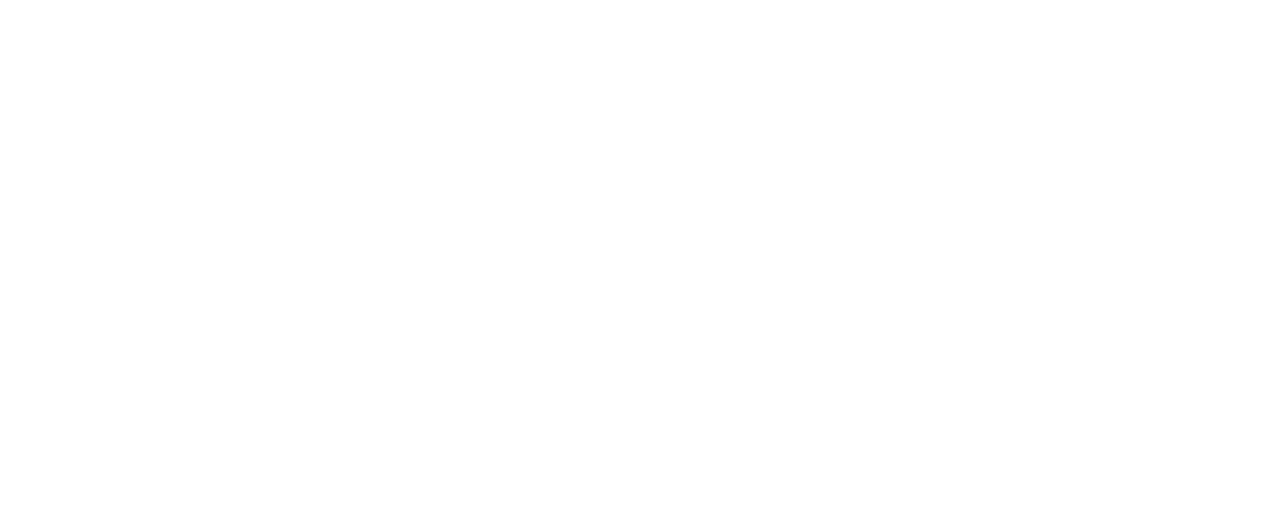
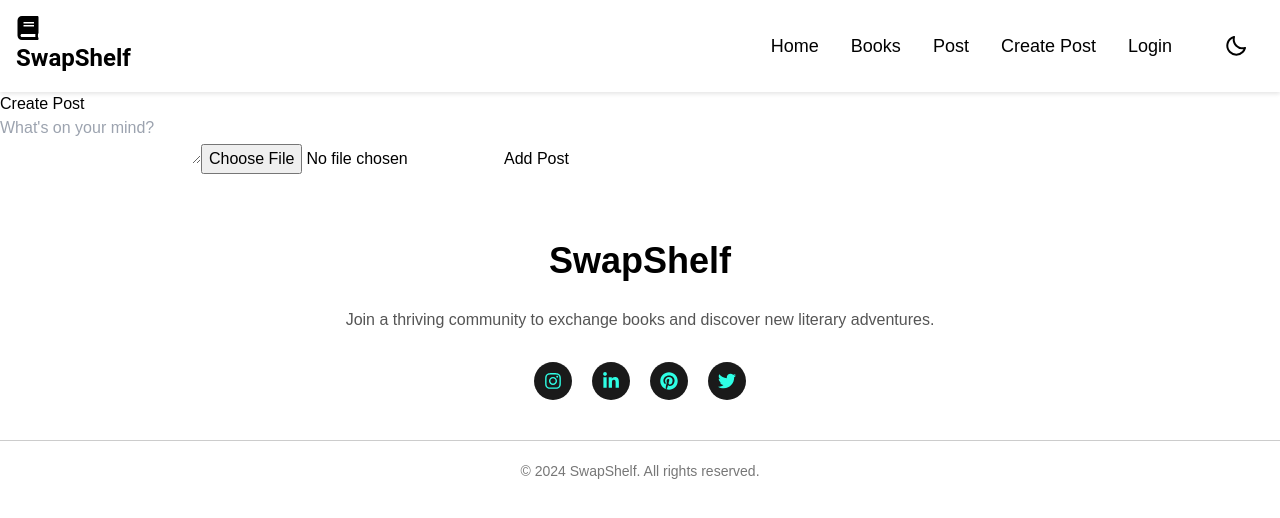
Before and after one commit to Nayanika1402/SwapShelf, a React (Vite) app: page /newp in a window 1280 px wide. Before the commit this address had no page. Shown: the top 518 px of the page. Built offline with nearby package versions, Linux system fonts and the light colour scheme.

Commit message:
Home Page fixed

```diff
--- a/src/App.jsx
+++ b/src/App.jsx
@@ -5,6 +5,7 @@
 import OTP from "./components/Auth/OTP.jsx";
 import Feed from "./components/Home/Feed.jsx";
 import Category from "./components/books/Category.jsx";
+import NewP from "./components/Home/Newp.jsx";
 
 
 
@@ -19,6 +20,7 @@
        <Routes>
         <Route path="/" element={<LandingPage />} />
         <Route path="/feed" element={<Feed />} />
+        <Route path="/newp" element={<NewP />} />
         <Route path="/otp/:userId" element={<OTP />} />
         <Route path="/login" element={<Login />} />
         <Route path="/register" element={<Register />} />
--- a/src/components/Footer.jsx
+++ b/src/components/Footer.jsx
@@ -1,8 +1,33 @@
+import React from 'react';
+import '../index.css';
+import { FaFacebookF, FaTwitter, FaInstagram, FaLinkedinIn, FaPinterest } from 'react-icons/fa'; // Import FontAwesome icons
 
-export default function Footer() {
+const Footer = () => {
   return (
-    <div>
+    <footer className="custom-footer">
+      <div className="footer-content">
+        <h2>SwapShelf</h2>
+        <p>Join a thriving community to exchange books and discover new literary adventures.</p>
+        <div className="footer-socials">
+          <a href="https://www.instagram.com" target="_blank" rel="noreferrer" aria-label="Instagram">
+            <FaInstagram />
+          </a>
+          <a href="https://www.linkedin.com" target="_blank" rel="noreferrer" aria-label="LinkedIn">
+            <FaLinkedinIn />
+          </a>
+          <a href="https://www.pinterest.com" target="_blank" rel="noreferrer" aria-label="Pinterest">
+            <FaPinterest />
+          </a>
+          <a href="https://www.twitter.com" target="_blank" rel="noreferrer" aria-label="Twitter">
+            <FaTwitter />
+          </a>
+        </div>
+      </div>
+      <div className="footer-bottom">
+        <p>© 2024 SwapShelf. All rights reserved.</p>
+      </div>
+    </footer>
+  );
+};
 
-    </div>
-  )
-}
+export default Footer;
--- a/src/components/Home/Feed.jsx
+++ b/src/components/Home/Feed.jsx
@@ -2,6 +2,7 @@
 import postImage from '../../images/ShortStory.png'
 import userImage from "../../images/Avatar.png"
 import Navbar from '../Navbar';
+import Footer from '../Footer';
 
 const Feed = () => {
   const [searchQuery, setSearchQuery] = useState('');
@@ -14,7 +15,7 @@
       username: '@johndoe',
       timestamp: '2 hours ago',
       content: 'This is a preview of the post content...',
-      image:postImage,
+      image: postImage,
       userImage: userImage,
       description: 'This is a detailed description of the post.',
     },
@@ -28,7 +29,6 @@
         userImage: userImage,
         description: 'This is a detailed description of the post.',
       },
-
 
       {
         id: 3,
@@ -100,22 +100,22 @@
         description: 'This is a detailed description of the post.',
       },
 
-
     // Add more posts here
   ]);
-
-
 
   const filteredPosts = posts.filter((post) => {
     return post.content.toLowerCase().includes(searchQuery.toLowerCase());
   });
 
   return (
-    <><Navbar />
-    <h1 className='text-4xl font-semibold items-center justify-center mt-5 mb-10 ml-[80vh] '>Literatural <span className='text-cyan-300'>Post</span></h1>
-    <div className="feed-section p-4 ">
+    <>
+      <Navbar />
+      <h1 className='text-2xl sm:text-3xl md:text-4xl lg:text-5xl font-semibold text-center mt-5 mb-10'>
+  Literatural<span className='text-cyan-300'> Post</span>
+</h1>
+      <div className="feed-section p-4">
 
-      <div className="search-filter-bar mb-10 flex space-x-4 ">
+        <div className="search-filter-bar mb-10 flex flex-col sm:flex-row space-y-4 sm:space-y-0 sm:space-x-4">
           <input
             type="text"
             placeholder="Search posts..."
@@ -144,14 +144,14 @@
         </div>
 
         {/* Posts Feed */}
-      <div className="posts-feed grid grid-cols-4 justify-between gap-2">
+        <div className="posts-feed grid grid-cols-1 sm:grid-cols-2 md:grid-cols-3 lg:grid-cols-4 gap-6">
           {filteredPosts.map((post) => (
-          <div key={post.id} className="post-card border border-gray-300 rounded-2xl p-3 w-[48vh]  mx-auto ">
+            <div key={post.id} className="post-card border border-gray-300 rounded-2xl p-4">
               <div className="user-info flex items-center mb-2">
                 <img
                   src={post.userImage}
                   alt="User Profile"
-                className="profile-pic w-8 h-8 rounded-full mr-2"/>
+                  className="profile-pic w-8 h-8 rounded-full mr-2" />
                 <div>
                   <span className="username font-bold text-sm">{post.username}</span>
                   <span className="timestamp text-xs text-gray-500 ml-2">{post.timestamp}</span>
@@ -163,7 +163,7 @@
               </div>
               {post.image && (
                 <div className="post-media mb-2">
-                <img src={post.image} alt="Post Media" className="rounded w-[48vh] h-[15vh]" />
+                  <img src={post.image} alt="Post Media" className="rounded w-full h-40 object-cover" />
                 </div>
               )}
               {post.description && (
@@ -171,7 +171,7 @@
                   <p className="text-gray-700 text-sm">{post.description}</p>
                 </div>
               )}
-            <div className="post-actions flex space-x-6 p-3 ml-10">
+              <div className="post-actions flex justify-around p-3">
                 <button className="like-btn text-red-500 text-sm">❤️ Like</button>
                 <button className="share-btn text-blue-500 text-sm">🔗 Share</button>
                 <button className="comment-btn text-green-500 text-sm">💬 Comment</button>
@@ -179,7 +179,9 @@
             </div>
           ))}
         </div>
-    </div></>
+      </div>
+      <Footer />
+    </>
   );
 };
 
--- a/src/components/Home/Newp.jsx
+++ b/src/components/Home/Newp.jsx
@@ -1,10 +1,12 @@
-import {useState} from 'react'
+import { useState } from 'react';
+import Navbar from '../Navbar';
+
+import Footer from '../Footer';
 
 export default function Newp() {
-
   const [newPostContent, setNewPostContent] = useState('');
   const [newPostImage, setNewPostImage] = useState(null);
-    const [posts,setPosts] = useState([
+  const [posts, setPosts] = useState([
     {
       id: 1,
       username: '@johndoe',
@@ -42,28 +44,40 @@
     setNewPostContent('');
     setNewPostImage(null);
   };
+
   return (
-    <div>
-            <div className="new-post-section mb-4 p-4 border border-gray-300 rounded">
+    <>
+      <Navbar />
+      <h1 className='text-2xl sm:text-3xl md:text-4xl lg:text-5xl font-semibold text-center mt-5 mb-10'>
+  Create<span className='text-cyan-300'> Post</span>
+</h1>
+    <div className="max-w-2xl mx-auto mt-10">
+      <div className="new-post-section mb-8 p-6 bg-white shadow-md rounded-lg border border-gray-200">
         <textarea
           value={newPostContent}
           onChange={(e) => setNewPostContent(e.target.value)}
           placeholder="What's on your mind?"
-          className="w-full p-2 border border-gray-300 rounded mb-2"
+          className="w-full p-3 border border-gray-300 rounded-lg mb-4 focus:outline-none focus:ring-2 focus:ring-blue-500"
         ></textarea>
-        <input type="file" onChange={handleImageUpload} className="mb-2" />
+        <input
+          type="file"
+          onChange={handleImageUpload}
+          className="mb-4 block text-sm text-gray-600 file:mr-4 file:py-2 file:px-4 file:rounded-lg file:border-0 file:text-sm file:font-semibold file:bg-blue-500 file:text-white hover:file:bg-blue-600"
+        />
         {newPostImage && (
-          <div className="image-preview mb-2">
-            <img src={newPostImage} alt="Selected" className="rounded w-full" />
+          <div className="image-preview mb-4">
+            <img src={newPostImage} alt="Selected" className="rounded-lg w-full object-cover h-48" />
           </div>
         )}
         <button
           onClick={handleAddPost}
-          className="p-2 bg-blue-500 text-white rounded"
+          className="w-full py-2 bg-blue-600 text-white rounded-lg shadow-md hover:bg-blue-700 focus:outline-none focus:ring-2 focus:ring-blue-500"
         >
           Add Post
         </button>
       </div>
+      <Footer />
     </div>
-  )
+    </>
+  );
 }
--- a/src/components/LandingPage/LandingPage.jsx
+++ b/src/components/LandingPage/LandingPage.jsx
@@ -1,8 +1,9 @@
-import  { useState } from 'react';
+import React, { useState } from 'react';
 import '../../index.css';
 import Navbar from '../Navbar';
 import KnowledgeAnimate from '../../images/knowledge-animate[1].svg';
 import { Link } from 'react-router-dom';
+import Footer from '../Footer';  // Import the Footer component
 
 const LandingPage = () => {
   const [lightMode, setLightMode] = useState(true);
@@ -26,6 +27,7 @@
           <img src={KnowledgeAnimate} alt="Knowledge Animate" />
         </div>
       </header>
+      <Footer lightMode={lightMode} />  {/* Add the Footer component */}
     </div>
   );
 };
--- a/src/components/Navbar.jsx
+++ b/src/components/Navbar.jsx
@@ -1,15 +1,21 @@
 import React from 'react';
 import { BiSun, BiMoon } from 'react-icons/bi';
+import { FaBook } from 'react-icons/fa'; // Import the book icon
 import { Link } from 'react-router-dom';
 
 const Navbar = ({ lightMode, toggleLightMode }) => {
   return (
     <nav className="navbar">
-      <div className="logo">
+      <div className="logo flex items-center">
+        <FaBook size={24} className="mr-2" /> {/* Add the book icon here */}
         <h1>SwapShelf</h1>
       </div>
       <div className="nav-links">
-        <button className="login-btn"><Link to ="/login">Login</Link></button>
+        <button className="home-btn"><Link to="/">Home</Link></button>
+        <button className="books-btn"><Link to="/books">Books</Link></button>
+        <button className="post-btn"><Link to="/feed">Post</Link></button>
+        <button className="newp-btn"><Link to="/newp">Create Post</Link></button>
+        <button className="login-btn"><Link to="/login">Login</Link></button>
         <button onClick={toggleLightMode} className="toggle-mode-btn">
           {lightMode ? <BiSun size={24} /> : <BiMoon size={24} />}
         </button>
--- a/src/index.css
+++ b/src/index.css
@@ -21,7 +21,6 @@
   color: #EEE;
   min-height: 100vh; /* Ensure the background covers the whole page */
 }
-
 .navbar {
   background-color: inherit; /* Change to inherit the background color based on the mode */
   padding: 1rem;
@@ -32,7 +31,7 @@
   box-shadow: 0 2px 4px rgba(0, 0, 0, 0.1); /* Optional: Add a slight shadow for better visibility */
 }
 
-.toggle-mode-btn, .login-btn {
+.toggle-mode-btn, .login-btn, .post-btn, .books-btn, .home-btn, .newp-btn {
   background: none;
   border: none;
   cursor: pointer;
@@ -41,7 +40,7 @@
   border-radius: 4px;
 }
 
-.login-btn:hover, .toggle-mode-btn:hover {
+.login-btn:hover, .toggle-mode-btn:hover, .post-btn:hover, .books-btn:hover, .home-btn:hover, .newp-btn:hover  {
   background-color: rgba(255, 255, 255, 0.1); /* Add a hover effect */
 }
 
@@ -119,3 +118,65 @@
   border: none;
   border-radius: 4px;
 }
+/* index.css */
+
+.custom-footer {
+  background-color: #fff; /* White background */
+  padding: 60px 0;
+  font-family: 'Arial', sans-serif; /* Adjust font as necessary */
+}
+
+.custom-footer .footer-content {
+  max-width: 1200px;
+  margin: 0 auto;
+  text-align: center;
+}
+
+.custom-footer h2 {
+  font-size: 36px;
+  font-weight: bold;
+  color: #000;
+  margin-bottom: 20px;
+}
+
+.custom-footer p {
+  font-size: 16px;
+  color: #555;
+  margin-bottom: 30px;
+  max-width: 600px;
+  margin-left: auto;
+  margin-right: auto;
+}
+
+.custom-footer .footer-socials {
+  display: flex;
+  justify-content: center;
+  margin-bottom: 30px;
+}
+
+.custom-footer .footer-socials a {
+  margin: 0 10px;
+  background-color: #1a1a1a; /* Dark background for icons */
+  padding: 10px;
+  border-radius: 50%;
+  color: #2EFFE5; /* Gold icon color */
+  font-size: 18px;
+  transition: background-color 0.3s ease;
+}
+
+.custom-footer .footer-socials a:hover {
+  background-color: #2EFFE5; /* Hover background color */
+  color: #1a1a1a; /* Hover icon color */
+}
+
+.custom-footer .footer-bottom {
+  margin-top: 40px;
+  padding-top: 20px;
+  border-top: 1px solid #ccc;
+  text-align: center;
+}
+
+.custom-footer .footer-bottom p {
+  font-size: 14px;
+  color: #777;
+}
```
Also changed, not shown: src/components/books/Category.jsx (+5 -2 lines). Lines whose indentation alone changed are shown as unchanged.
